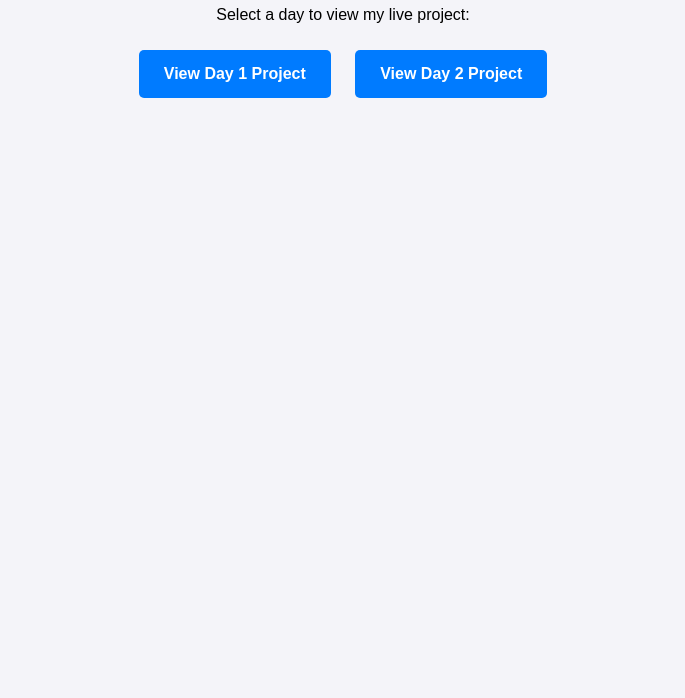
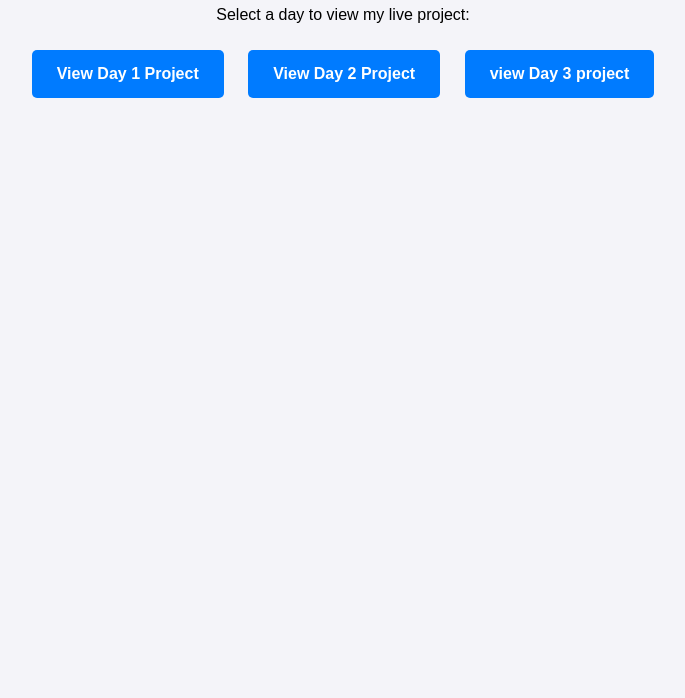
Before and after one commit to ankitsingh085432-afk/my-web-development, a plain HTML site: page index.html in a window 1280 px wide. Shown: the part 102-800 px from the top of the page, without its empty margins (297-982 px from the left). Drawn offline with Linux system fonts and the light colour scheme.

Commit message:
add some changes

```diff
--- a/index.html
+++ b/index.html
@@ -17,5 +17,6 @@
     <!-- Links to your subfolders -->
     <a href="./day1/index.html">View Day 1 Project</a>
     <a href="./day2/index.html">View Day 2 Project</a>
+    <a href="./day3/index.html">view Day 3 project</a>
 </body>
 </html>
```
Also changed, not shown: day3/index3.css (added), day3/index3.html (added), day3/index3.js (added).
